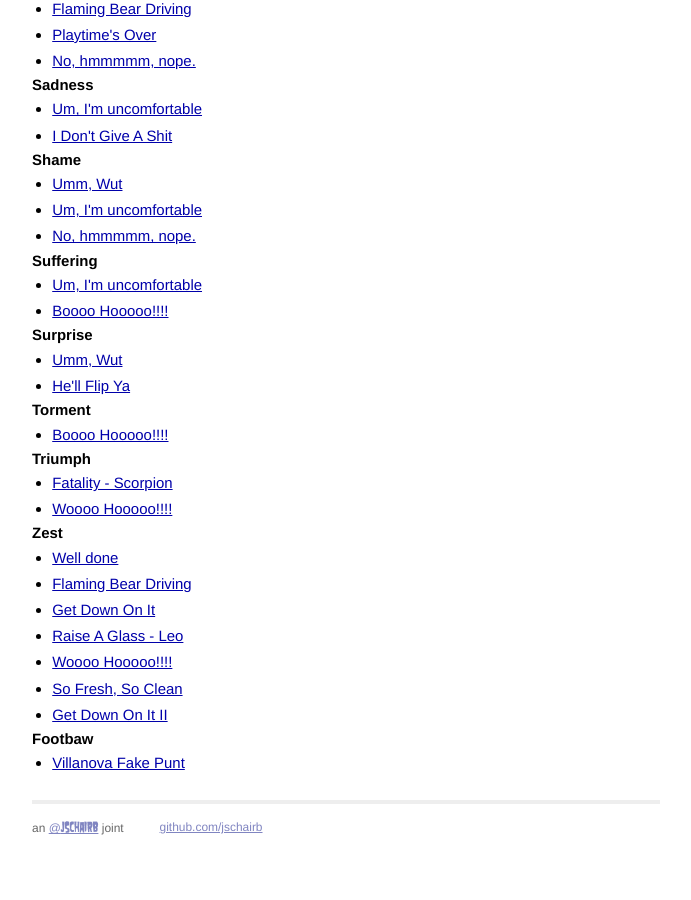
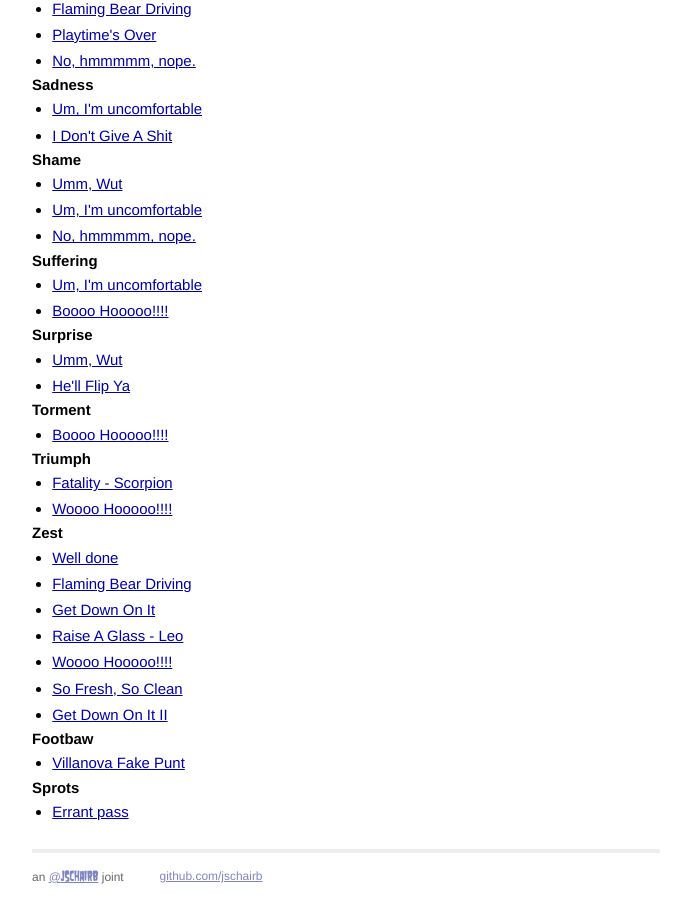
Before and after one commit to jschairb/zeitgeist, a Jekyll site: the page built from index.html, in a window 1280 px wide and 900 px high, scrolled down 1402 px. Shown: the whole window, without its empty margins (294-985 px from the left). Built offline with Jekyll 4.4.1, drawn with Linux system fonts in a browser that asks for light colours; Markdown is read by kramdown in place of the engine named in the settings; before the commit the page ends 2254 px from its top, so only the background shows below that.

Commit message:
ERRANT PASS

```diff
--- a/_data/categories.yaml
+++ b/_data/categories.yaml
@@ -81,3 +81,5 @@ Zest:
   - toddler-dancing
 Footbaw:
   - villanova-fake-punt
+Sprots:
+  - errant-pass
--- a/_data/images.yaml
+++ b/_data/images.yaml
@@ -7,6 +7,9 @@ connery-fist-pump:
 daftpunk-dancing:
   file: daftpunk-dancing.gif
   name: Harder Better Faster Stronger
+errant-pass:
+  file: errant-pass.gif
+  name: Errant pass
 fatality-scorpion:
   file: scorpion-fatality.gif
   name: Fatality - Scorpion
```
Also changed, not shown: 1 other file.
